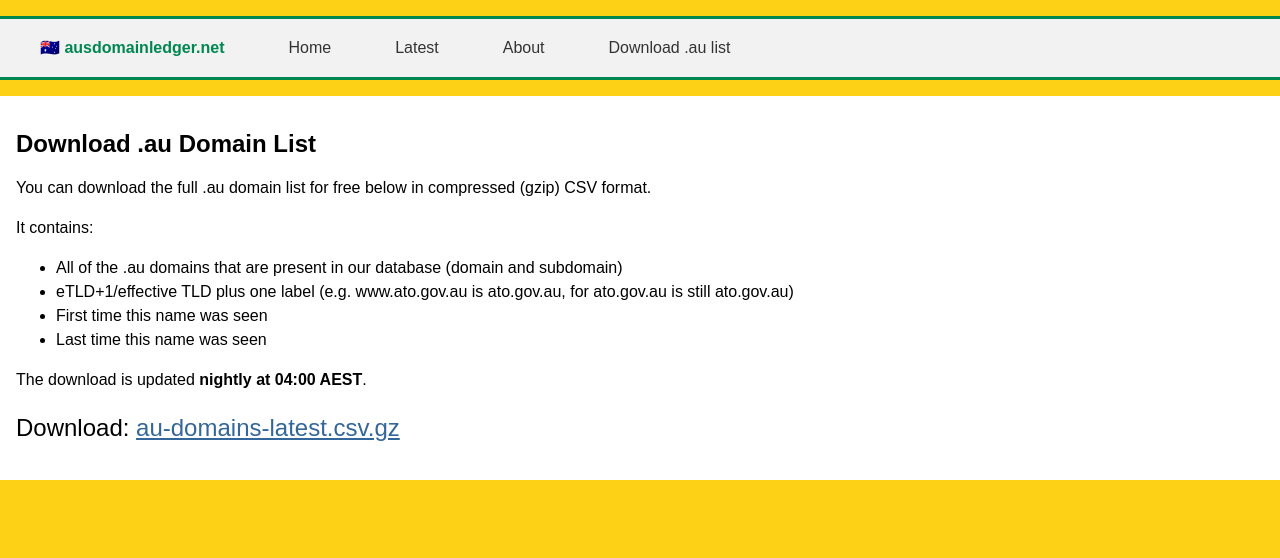
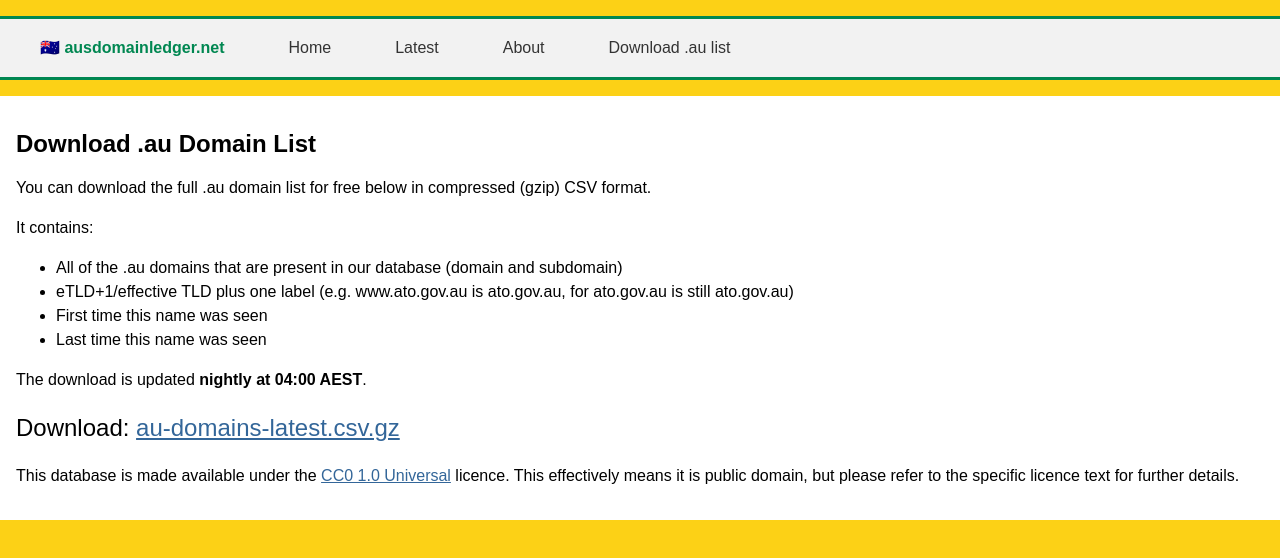
Before and after one commit to ausdomainledger/fe, a Vue app: page /download in a window 1280 px wide. Shown: the top 558 px of the page. Built offline with nearby package versions, Linux system fonts and the light colour scheme.

Commit message:
license downloadable db under cc0

```diff
--- a/src/components/Download.vue
+++ b/src/components/Download.vue
@@ -11,6 +11,10 @@
     </ul>
     <p>The download is updated <strong>nightly at 04:00 AEST</strong>.</p>
     <p class="download">Download: <a href="/au-domains-latest.csv.gz" title="Direct download to the .au domain list">au-domains-latest.csv.gz</a></p>
+    <p>This database is made available under the
+      <a target="_blank" rel="noopener noreferrer" href="https://creativecommons.org/publicdomain/zero/1.0/">CC0 1.0 Universal</a> licence.
+      This effectively means it is public domain, but please refer to the specific licence text for further details.
+    </p>
   </div>
 </template>
 
```
